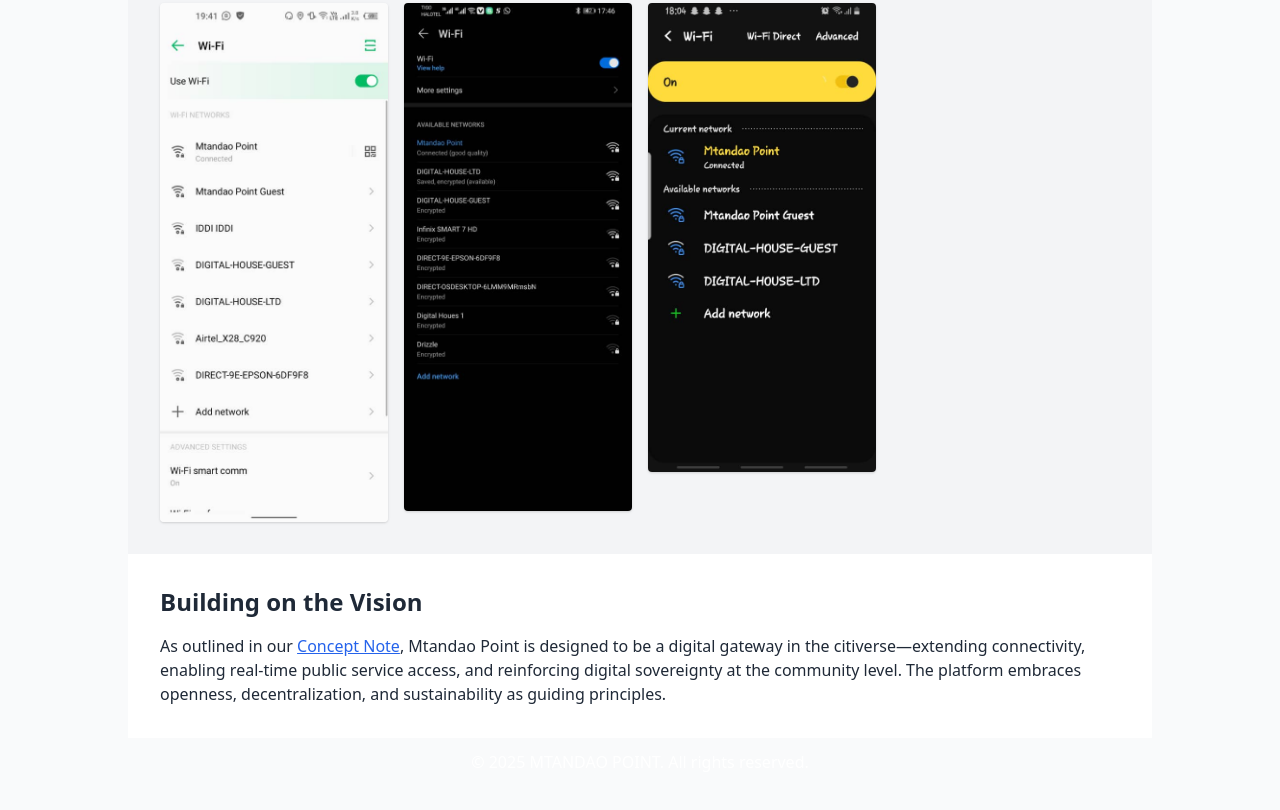
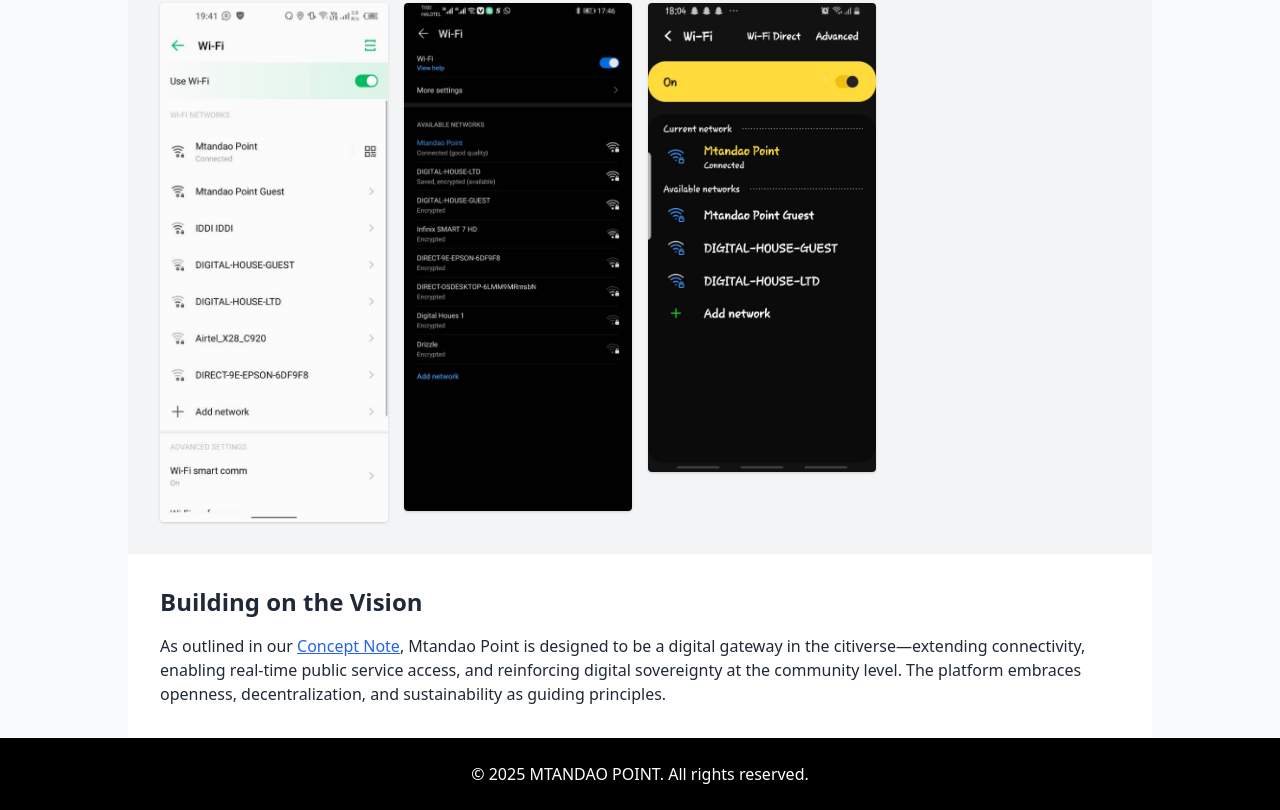
Before and after one commit to mtandaopoint/Mtandao-Point-Prototype, a plain HTML site: page index.html in a window 1280 px wide. Shown: the part 3787-4597 px from the top of the page. Before the commit the page ends 4573 px from the top, so only its background shows below. Drawn offline with nearby package versions, Linux system fonts and the light colour scheme.

Commit message:
Update index.html

```diff
--- a/index.html
+++ b/index.html
@@ -158,8 +158,8 @@
   </section>
 
   <!-- Footer -->
-   <footer class="footer bg-dark text-white text-center py-3">
-        <p>&copy; 2025 MTANDAO POINT. All rights reserved.</p>
-    </footer>
+  <footer class="bg-black text-white p-6 text-center">
+  <p>&copy 2025 MTANDAO POINT. All rights reserved.</p>
+</footer>
 </body>
 </html>
```
